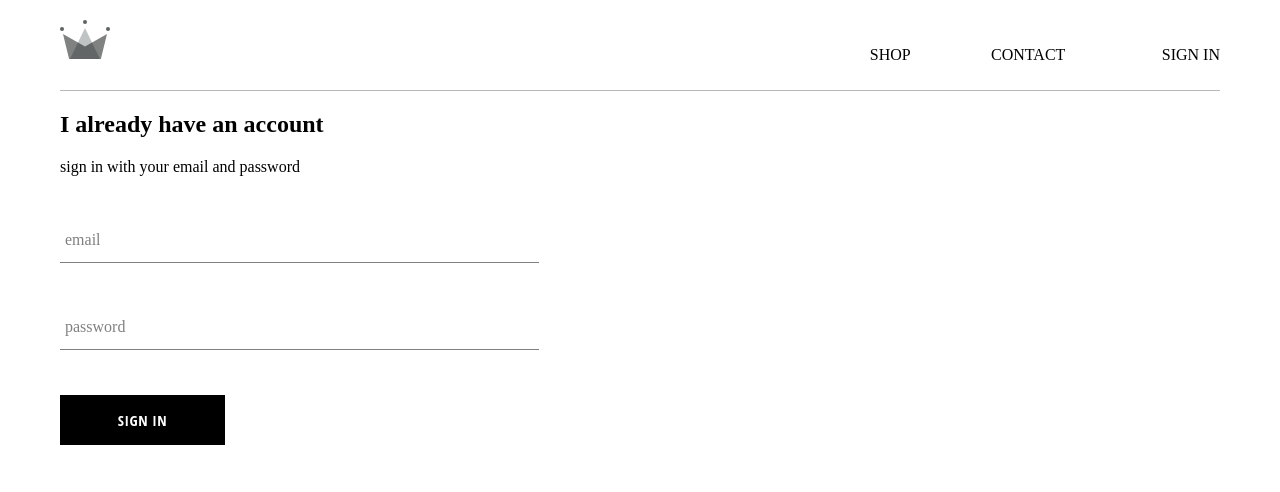
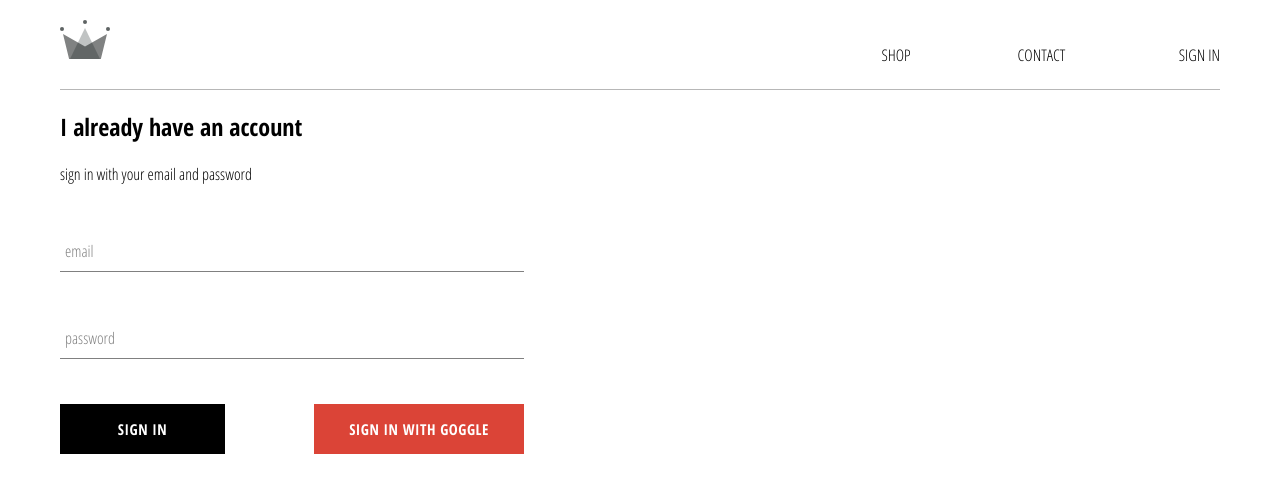
Before and after one commit to daniyaniazi/React-Ecommerce, a React (Create React App) app: page /signIn in a window 1280 px wide. Shown: the top 492 px of the page. Built offline with nearby package versions, Linux system fonts and the light colour scheme; no server answers.

Commit message:
Added Firebase Google Authentication

```diff
--- a/package.json
+++ b/package.json
@@ -6,6 +6,7 @@
     "@testing-library/jest-dom": "^5.11.4",
     "@testing-library/react": "^11.1.0",
     "@testing-library/user-event": "^12.1.10",
+    "firebase": "^8.2.1",
     "node-sass": "4.14.1",
     "react": "^17.0.1",
     "react-dom": "^17.0.1",
--- a/public/index.html
+++ b/public/index.html
@@ -1,20 +1,20 @@
 <!DOCTYPE html>
 <html lang="en">
-  <head>
+
+<head>
     <meta charset="utf-8" />
     <link rel="icon" href="%PUBLIC_URL%/favicon.ico" />
     <meta name="viewport" content="width=device-width, initial-scale=1" />
     <meta name="theme-color" content="#000000" />
-    <meta
-      name="description"
-      content="Web site created using create-react-app"
-    />
+    <meta name="description" content="Web site created using create-react-app" />
     <link rel="apple-touch-icon" href="%PUBLIC_URL%/logo192.png" />
     <!--
       manifest.json provides metadata used when your web app is installed on a
       user's mobile device or desktop. See https://developers.google.com/web/fundamentals/web-app-manifest/
     -->
     <link rel="manifest" href="%PUBLIC_URL%/manifest.json" />
+    <link rel="preconnect" href="https://fonts.gstatic.com">
+    <link href="https://fonts.googleapis.com/css2?family=Open+Sans+Condensed:wght@300;700&display=swap" rel="stylesheet">
     <!--
       Notice the use of %PUBLIC_URL% in the tags above.
       It will be replaced with the URL of the `public` folder during the build.
@@ -25,8 +25,9 @@
       Learn how to configure a non-root public URL by running `npm run build`.
     -->
     <title>React App</title>
-  </head>
-  <body>
+</head>
+
+<body>
     <noscript>You need to enable JavaScript to run this app.</noscript>
     <div id="root"></div>
     <!--
@@ -39,5 +40,6 @@
       To begin the development, run `npm start` or `yarn start`.
       To create a production bundle, use `npm run build` or `yarn build`.
     -->
-  </body>
+</body>
+
 </html>
--- a/src/App.css
+++ b/src/App.css
@@ -1,4 +1,8 @@
 body {
-    font-family: open-sans-condensed;
+    font-family: 'Open Sans Condensed', sans-serif;
     padding: 20px 60px;
 }
+
+* {
+    box-sizing: border-box;
+}
--- a/src/App.js
+++ b/src/App.js
@@ -5,11 +5,30 @@ import ShopPage from "./pages/shop/shop.component";
 import { Switch, Route } from 'react-router-dom';
 import Header from "./components/header/header.component";
 import SignInAndSignUpPage from "./pages/sign-in-and-sign-up/sign-in-and-sign-up.component";
+import { auth } from "./firebase/firebase.utils";
 
-function App() {
+class App extends React.Component {
+  constructor() {
+    super();
+    this.state = {
+      currentUser: null
+    }
+  }
+  unsubscribeFromAuth = null;
+  componentDidMount() {
+    this.unsubscribeFromAuth = auth.onAuthStateChanged(user => {
+      this.setState({ currentUser: user });
+      console.log(user)
+    })
+  }
+  componentWillUnmount() {
+    this.unsubscribeFromAuth();
+  }
+
+  render() {
     return (
-    <div className="App">
-      <Header />
+      <div className="App" >
+        <Header currentUser={this.state.currentUser} />
         <Switch>
           <Route exact path='/' component={HomePage} />
           <Route exact path='/shop' component={ShopPage} />
@@ -19,4 +38,6 @@ function App() {
     );
   }
 
+}
+
 export default App;
--- a/src/components/custom-button/custom-button.component.jsx
+++ b/src/components/custom-button/custom-button.component.jsx
@@ -1,8 +1,8 @@
 import React from "react";
 import './custom-button.styles.scss'
 
-const CustomButton = ({ children, ...otherProps }) => (
-    < button className='custom-button' {...otherProps}>
+const CustomButton = ({ children, isGoogleSignedIn, ...otherProps }) => (
+    < button className={` ${isGoogleSignedIn ? 'google-Sign-in' : " "} custom-button `} {...otherProps}>
         { children}
     </button >
 
--- a/src/components/custom-button/custom-button.styles.scss
+++ b/src/components/custom-button/custom-button.styles.scss
@@ -14,8 +14,17 @@
     border: none;
     cursor: pointer;
     &:hover {
-        background-color: white;
+        background-color: rgb(228, 228, 228);
         color: black;
-        border: 1px solid black;
+        border: 2px solid black;
+    }
+    &.google-Sign-in {
+        background-color: #DB4437;
+        color: white;
+        &:hover {
+            background-color: rgb(255, 250, 250);
+            border: 2px solid #d11909;
+            color: black;
+        }
     }
 }
--- a/src/components/header/header.component.jsx
+++ b/src/components/header/header.component.jsx
@@ -2,8 +2,9 @@ import React from "react";
 import './header.styles.scss'
 import { Link } from "react-router-dom";
 import { ReactComponent as Logo } from '../../assets/crown.svg'
+import { auth } from "../../firebase/firebase.utils";
 
-const Header = () => (
+const Header = ({ currentUser }) => (
     <div className='header'>
         <Link className='logo-container' to='/'>
             <Logo className='logo' />
@@ -11,8 +12,10 @@ const Header = () => (
         <div className="options">
             <Link className="options" to='/shop'>SHOP</Link>
             <Link className="options" to='/ contact'>CONTACT</Link>
-            <Link className="options" to='/signin'>SIGN IN</Link>
-
+            {/* <Link className="options" to='/signin'>SIGN IN</Link> */}
+            {
+                currentUser ? <div className="options" onClick={() => auth.signOut()} >SIGN OUT</div> : <Link className="options" to='/signin'>SIGN IN</Link>
+            }
         </div>
     </div>
 )
--- a/src/components/header/header.styles.scss
+++ b/src/components/header/header.styles.scss
@@ -13,6 +13,7 @@
         align-items: center;
         height: 100%;
         justify-content: flex-end;
+        cursor: pointer;
     }
     a {
         border-bottom: none;
--- a/src/components/sign-in/sign-in.component.jsx
+++ b/src/components/sign-in/sign-in.component.jsx
@@ -2,6 +2,9 @@ import React from "react";
 import './sign-in.styles.scss';
 import FormInput from '../form-input/form-input.component'
 import CustomButton from "../custom-button/custom-button.component";
+import { signInWithGoogle } from "../../firebase/firebase.utils";
+
+
 class SignIn extends React.Component {
 
     constructor(props) {
@@ -41,7 +44,11 @@ class SignIn extends React.Component {
                     <FormInput value={this.state.password}
                         handleChange={this.handleChange} type="password" name="password" id="password"
                         label='password' />
-                    <CustomButton type="submit"> Sign In</CustomButton>
+                    <div className='buttons'>
+                        <CustomButton type="submit"> Sign In</CustomButton>
+                        <CustomButton onClick={signInWithGoogle} isGoogleSignedIn={true}> Sign In with Goggle</CustomButton>
+                    </div>
+
                 </form>
 
             </div>
--- a/src/components/sign-in/sign-in.styles.scss
+++ b/src/components/sign-in/sign-in.styles.scss
@@ -6,3 +6,8 @@
         margin: 10px 0;
     }
 }
+
+.buttons {
+    display: flex;
+    justify-content: space-between;
+}
--- /dev/null
+++ b/src/firebase/firebase.utils.js
@@ -0,0 +1,26 @@
+import firebase from 'firebase/app'
+import 'firebase/firestore'
+import 'firebase/auth'
+
+const config = {
+    apiKey: "AIzaSyCv_XgFttSss7ueGb_nOH4rSkef-I_BGkQ",
+    authDomain: "reactecommerce-9aad7.firebaseapp.com",
+    projectId: "reactecommerce-9aad7",
+    storageBucket: "reactecommerce-9aad7.appspot.com",
+    messagingSenderId: "106249110047",
+    appId: "1:106249110047:web:da3b51a1893b65bd4e0b2a",
+    measurementId: "G-CGV2SBHP45"
+};
+
+firebase.initializeApp(config);
+
+export const auth = firebase.auth();
+export const firestore = firebase.firestore();
+
+const provider = new firebase.auth.GoogleAuthProvider();
+
+provider.setCustomParameters({ prompt: 'select_account' });
+
+export const signInWithGoogle = () => auth.signInWithPopup(provider)
+
+export default firebase;
```
Also changed, not shown: src/firebase/test.js (added, +9 -0 lines), 2 other files (tests, documents, lock files or other folders). Lines whose indentation alone changed are shown as unchanged.
